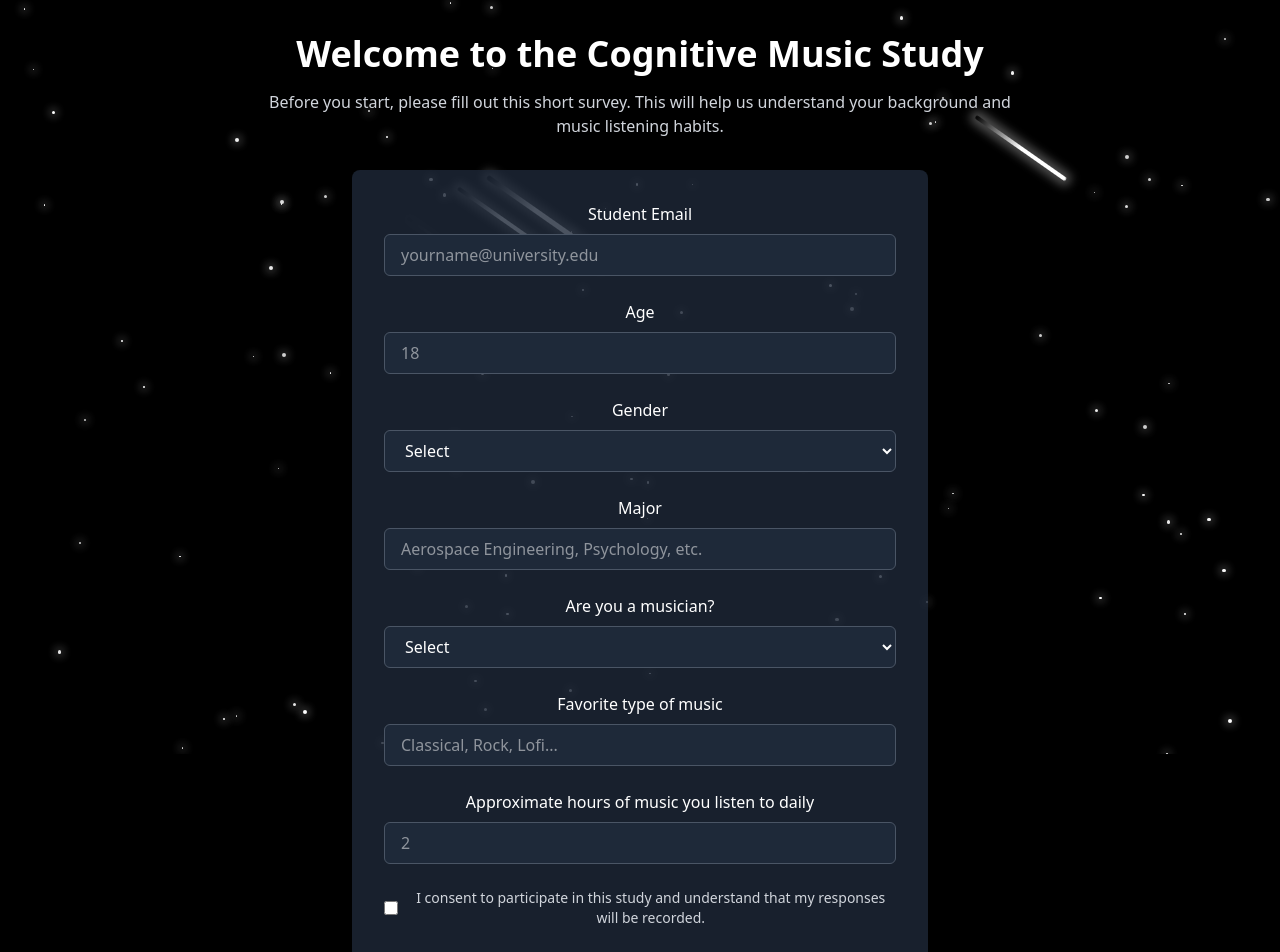
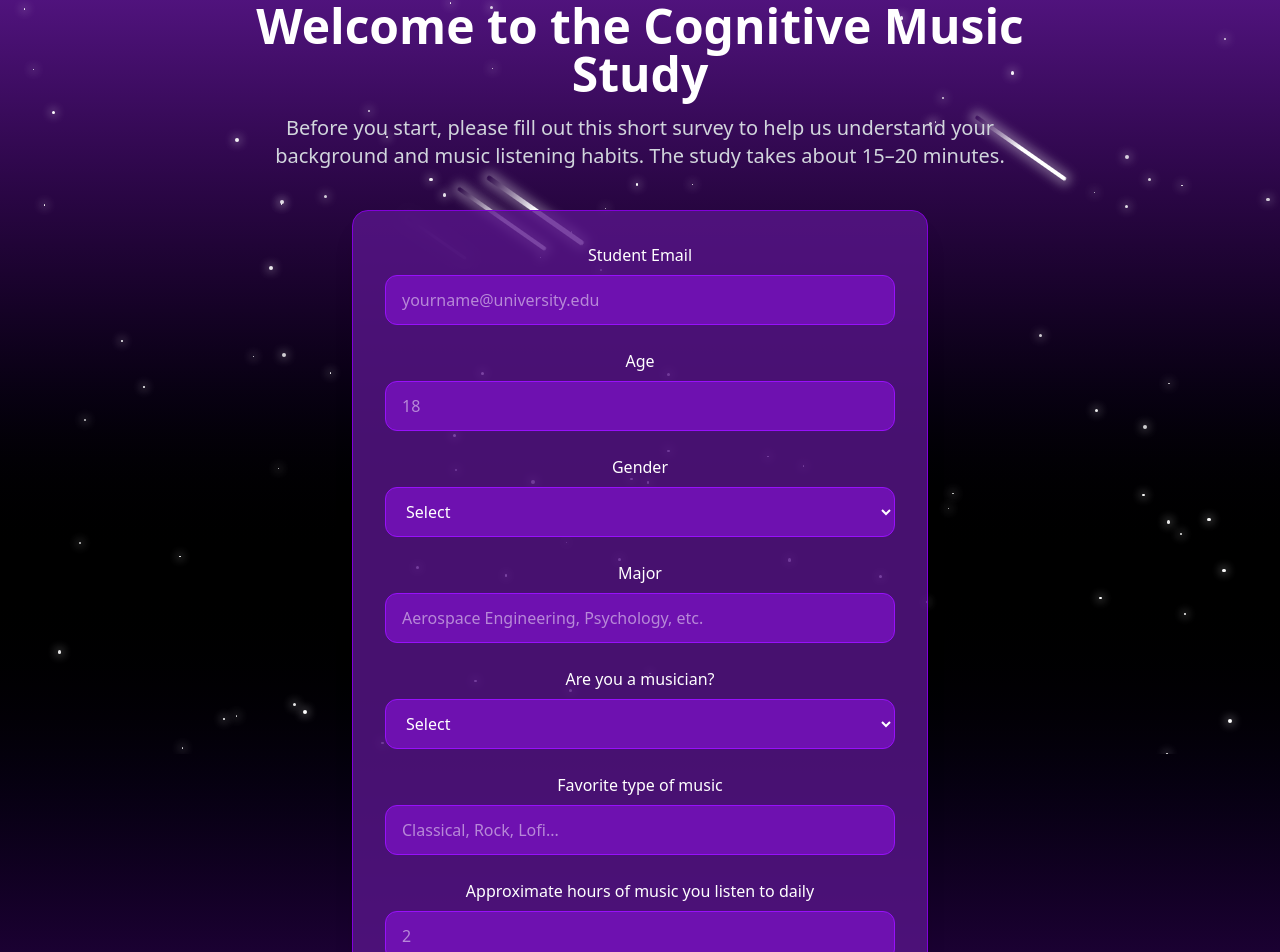
Before and after one commit to Krisces/ASEN-5137-Study, a React (Vite) app: page /before-survey in a window 1280 px wide. Shown: the part 46-998 px from the top of the page. Built offline with nearby package versions, Linux system fonts and the light colour scheme.

Commit message:
Change css in BeforeSurvey

```diff
--- a/src/pages/BeforeSurvey.jsx
+++ b/src/pages/BeforeSurvey.jsx
@@ -46,7 +46,7 @@ export const BeforeSurvey = () => {
     const completed = getCookie("completedStudy");
     if (completed && !EXCEPTION_EMAILS.includes(completed)) {
       alert("You’ve already completed this study. Thank you!");
-      navigate("/thank-you");
+      navigate("/demo");
     }
   }, [navigate]);
 
@@ -120,22 +120,22 @@ export const BeforeSurvey = () => {
   };
 
   return (
-    <div className="relative min-h-screen flex flex-col items-center bg-black text-white px-4 pb-20 pt-20">
+    <div className="relative min-h-screen bg-gradient-to-b from-purple-900 via-black to-purple-950 text-white overflow-x-hidden flex flex-col items-center px-4 py-12">
       <StarBackground />
 
-      <div className="z-10 w-full max-w-3xl text-center mb-8">
-        <h1 className="text-3xl md:text-4xl font-bold mb-4">
+      <div className="z-10 w-full max-w-3xl text-center mb-10">
+        <h1 className="text-4xl md:text-5xl font-bold mb-4 animate-fade-in">
           Welcome to the Cognitive Music Study
         </h1>
-        <p className="text-gray-300">
-          Before you start, please fill out this short survey. This will help us
-          understand your background and music listening habits.
+        <p className="text-gray-300 text-lg md:text-xl animate-fade-in-delay-1">
+          Before you start, please fill out this short survey to help us understand your
+          background and music listening habits. The study takes about 15–20 minutes.
         </p>
       </div>
 
       <form
         onSubmit={handleSubmit}
-        className="z-10 w-full max-w-xl bg-gray-800/80 p-8 rounded-lg shadow-lg space-y-6"
+        className="z-10 w-full max-w-xl bg-purple-900/80 border border-purple-700 p-8 rounded-2xl shadow-xl space-y-6 animate-fade-in-delay-2"
       >
         <div>
           <label htmlFor="studentEmail" className="block mb-2 font-medium">
@@ -147,9 +147,9 @@ export const BeforeSurvey = () => {
             name="studentEmail"
             value={formData.studentEmail}
             onChange={handleChange}
+            placeholder="yourname@university.edu"
             required
-            className="w-full px-4 py-2 rounded-md bg-gray-800 border border-gray-600 focus:outline-none focus:ring-2 focus:ring-blue-500"
-            placeholder="yourname@university.edu"
+            className="w-full px-4 py-3 rounded-xl bg-purple-800 border border-purple-600 focus:outline-none focus:ring-2 focus:ring-purple-500"
           />
         </div>
 
@@ -165,9 +165,9 @@ export const BeforeSurvey = () => {
                 name="age"
                 value={formData.age}
                 onChange={handleChange}
+                placeholder="18"
                 required
-                className="w-full px-4 py-2 rounded-md bg-gray-800 border border-gray-600 focus:outline-none focus:ring-2 focus:ring-blue-500"
-                placeholder="18"
+                className="w-full px-4 py-3 rounded-xl bg-purple-800 border border-purple-600 focus:outline-none focus:ring-2 focus:ring-purple-500"
               />
             </div>
 
@@ -181,7 +181,7 @@ export const BeforeSurvey = () => {
                 value={formData.gender}
                 onChange={handleChange}
                 required
-                className="w-full px-4 py-2 rounded-md bg-gray-800 border border-gray-600 focus:outline-none focus:ring-2 focus:ring-blue-500"
+                className="w-full px-4 py-3 rounded-xl bg-purple-800 border border-purple-600 focus:outline-none focus:ring-2 focus:ring-purple-500"
               >
                 <option value="">Select</option>
                 <option value="female">Female</option>
@@ -201,9 +201,9 @@ export const BeforeSurvey = () => {
                 name="major"
                 value={formData.major}
                 onChange={handleChange}
+                placeholder="Aerospace Engineering, Psychology, etc."
                 required
-                className="w-full px-4 py-2 rounded-md bg-gray-800 border border-gray-600 focus:outline-none focus:ring-2 focus:ring-blue-500"
-                placeholder="Aerospace Engineering, Psychology, etc."
+                className="w-full px-4 py-3 rounded-xl bg-purple-800 border border-purple-600 focus:outline-none focus:ring-2 focus:ring-purple-500"
               />
             </div>
 
@@ -217,7 +217,7 @@ export const BeforeSurvey = () => {
                 value={formData.isMusician}
                 onChange={handleChange}
                 required
-                className="w-full px-4 py-2 rounded-md bg-gray-800 border border-gray-600 focus:outline-none focus:ring-2 focus:ring-blue-500"
+                className="w-full px-4 py-3 rounded-xl bg-purple-800 border border-purple-600 focus:outline-none focus:ring-2 focus:ring-purple-500"
               >
                 <option value="">Select</option>
                 <option value="yes">Yes</option>
@@ -236,9 +236,9 @@ export const BeforeSurvey = () => {
                   name="musicalExperience"
                   value={formData.musicalExperience}
                   onChange={handleChange}
+                  placeholder="e.g., 5 years of piano, music major, etc."
                   required
-                  className="w-full px-4 py-2 rounded-md bg-gray-800 border border-gray-600 focus:outline-none focus:ring-2 focus:ring-blue-500"
-                  placeholder="e.g., 5 years of piano, music major, etc."
+                  className="w-full px-4 py-3 rounded-xl bg-purple-800 border border-purple-600 focus:outline-none focus:ring-2 focus:ring-purple-500"
                 />
               </div>
             )}
@@ -253,9 +253,9 @@ export const BeforeSurvey = () => {
                 name="favoriteMusic"
                 value={formData.favoriteMusic}
                 onChange={handleChange}
+                placeholder="Classical, Rock, Lofi..."
                 required
-                className="w-full px-4 py-2 rounded-md bg-gray-800 border border-gray-600 focus:outline-none focus:ring-2 focus:ring-blue-500"
-                placeholder="Classical, Rock, Lofi..."
+                className="w-full px-4 py-3 rounded-xl bg-purple-800 border border-purple-600 focus:outline-none focus:ring-2 focus:ring-purple-500"
               />
             </div>
 
@@ -269,20 +269,20 @@ export const BeforeSurvey = () => {
                 name="dailyMusicHours"
                 value={formData.dailyMusicHours}
                 onChange={handleChange}
+                min={0}
+                placeholder="2"
                 required
-                min={0}
-                className="w-full px-4 py-2 rounded-md bg-gray-800 border border-gray-600 focus:outline-none focus:ring-2 focus:ring-blue-500"
-                placeholder="2"
+                className="w-full px-4 py-3 rounded-xl bg-purple-800 border border-purple-600 focus:outline-none focus:ring-2 focus:ring-purple-500"
               />
             </div>
 
-            <div className="flex items-center space-x-2">
+            <div className="flex items-center space-x-2 mt-2">
               <input
                 type="checkbox"
                 id="consent"
                 checked={consentGiven}
                 onChange={() => setConsentGiven(!consentGiven)}
-                className="h-4 w-4 text-blue-600 rounded border-gray-400 focus:ring-blue-500"
+                className="h-5 w-5 text-purple-500 rounded border-purple-400 focus:ring-purple-500"
               />
               <label htmlFor="consent" className="text-gray-300 text-sm">
                 I consent to participate in this study and understand that my responses will be recorded.
@@ -297,9 +297,9 @@ export const BeforeSurvey = () => {
             !EXCEPTION_EMAILS.includes(formData.studentEmail.trim().toLowerCase()) &&
             !consentGiven
           }
-          className={`w-full py-3 rounded-md font-semibold transition-colors ${
+          className={`w-full py-4 rounded-2xl font-semibold transition-colors cosmic-button ${
             EXCEPTION_EMAILS.includes(formData.studentEmail.trim().toLowerCase()) || consentGiven
-              ? "bg-blue-600 hover:bg-blue-700 text-white"
+              ? "bg-purple-600 hover:bg-purple-700 text-white"
               : "bg-gray-600 text-gray-300 cursor-not-allowed"
           }`}
         >
```
